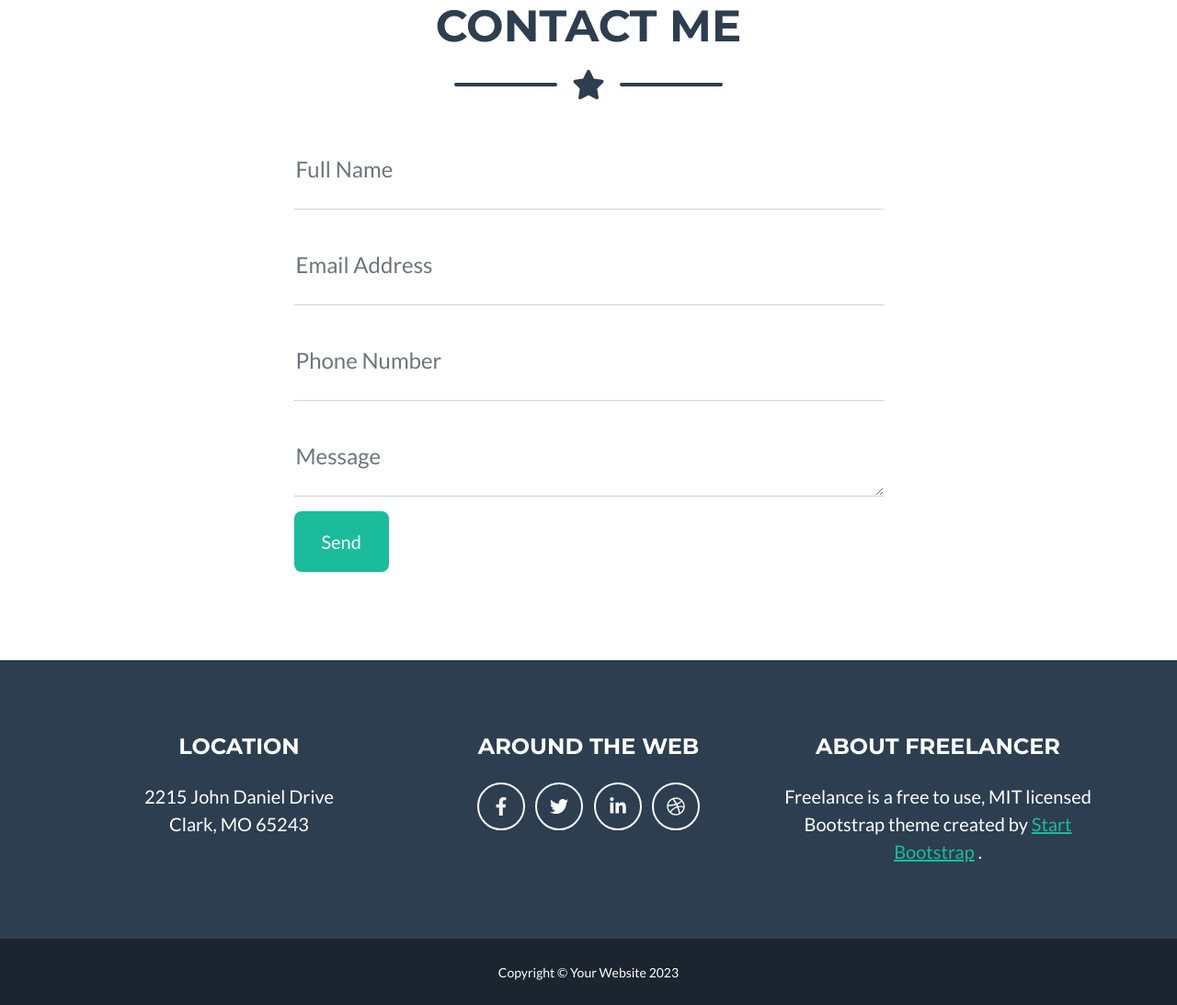
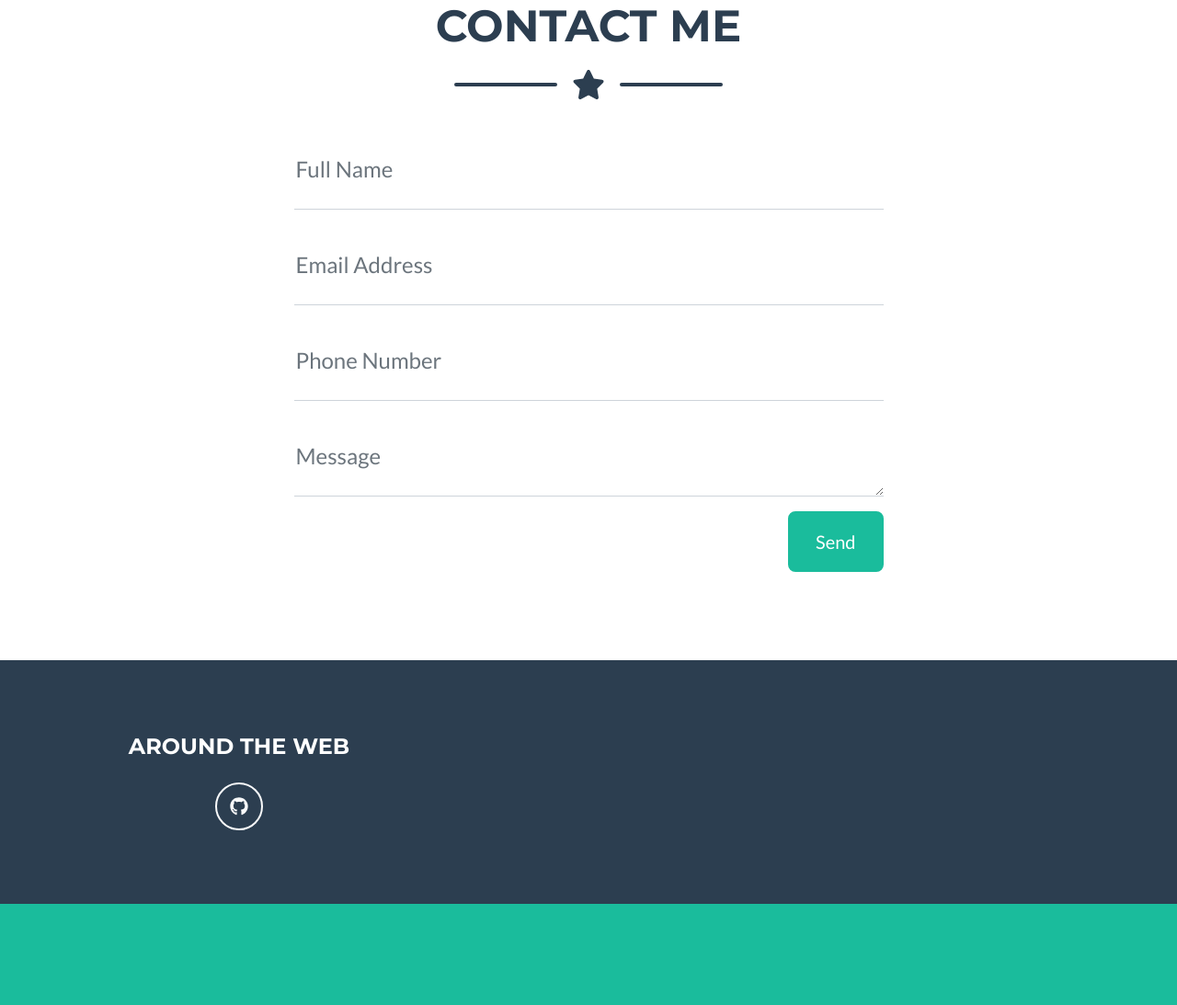
Before and after one commit to cobaemon/Portfolio, a Django app: page /portfolio/top/ in a window 1280 px wide. Shown: the part 2500-3593 px from the top of the page at 92% size. After the commit the page ends 3483 px from the top, so only its background shows below. Run offline with Django 4.2, Linux system fonts and the light colour scheme; some libraries are stand-ins or nearby versions.

Commit message:
様々な修正
送信の成功・失敗メッセージを閉じれるようにボタンを追加
レイアウトの修正
githubのリンクを追加

```diff
--- a/portfolio/static/top/js/scripts.js
+++ b/portfolio/static/top/js/scripts.js
@@ -103,13 +103,24 @@ window.addEventListener('DOMContentLoaded', event => {
         });
 
         if (response.ok) {
+            contactForm.reset();
             successMessage.style.display = 'block';
             errorMessage.style.display = 'none';
-            contactForm.reset();
         } else {
             // エラーハンドリング
             successMessage.style.display = 'none';
             errorMessage.style.display = 'block';
         }
     });
+
+    const successCloseButton = document.querySelector('#successMessage .btn-close');
+    const errorCloseButton = document.querySelector('#errorMessage .btn-close');
+
+    successCloseButton.addEventListener('click', () => {
+        successMessage.style.display = 'none';
+    });
+
+    errorCloseButton.addEventListener('click', () => {
+        errorMessage.style.display = 'none';
+    });
 });
--- a/portfolio/templates/index.html
+++ b/portfolio/templates/index.html
@@ -207,36 +207,16 @@
                                     {% endfor %}
                                 {% endif %}
                             </div>
-                            <!-- Submit success message-->
-                            {% if messages %}
-                                {% for message in messages %}
-                                    {% if message.tags == "success" %}
-                                        <div class="d-none" id="submitSuccessMessage">
-                                            <div class="text-center mb-3">
-                                                <div class="fw-bolder">{{ message }}</div>
-                                            </div>
-                                        </div>
-                                    {% endif %}
-                                {% endfor %}
-                            {% endif %}
-                            <!-- Submit error message-->
-                            {% if messages %}
-                                {% for message in messages %}
-                                    {% if message.tags == "error" %}
-                                        <div class="d-none" id="submitErrorMessage">
-                                        <div class="text-center text-danger mb-3">{{ message }}</div>
-                                        </div>
-                                    {% endif %}
-                                {% endfor %}
-                            {% endif %}
                             <!-- Submit Button-->
-                            <div id="successMessage" class="alert alert-success" role="alert" style="display: none;">
+                            <div id="successMessage" class="alert alert-success " role="alert" style="display: none;">
                                 Your message has been sent successfully.
+                                <button type="button" class="btn-close float-end" aria-label="Close"></button>
                             </div>
                             <div id="errorMessage" class="alert alert-danger" role="alert" style="display: none;">
                                 Your message could not be sent. Please try again.
+                                <button type="button" class="btn-close float-end" aria-label="Close"></button>
                             </div>
-                            <button class="btn btn-primary btn-xl" id="submitButton" type="submit">Send</button>
+                            <button class="btn btn-primary btn-xl float-end" id="submitButton" type="submit">Send</button>
                         </form>
                     </div>
                 </div>
@@ -246,39 +226,14 @@
         <footer class="footer text-center">
             <div class="container">
                 <div class="row">
-                    <!-- Footer Location-->
-                    <div class="col-lg-4 mb-5 mb-lg-0">
-                        <h4 class="text-uppercase mb-4">Location</h4>
-                        <p class="lead mb-0">
-                            2215 John Daniel Drive
-                            <br />
-                            Clark, MO 65243
-                        </p>
-                    </div>
                     <!-- Footer Social Icons-->
                     <div class="col-lg-4 mb-5 mb-lg-0">
                         <h4 class="text-uppercase mb-4">Around the Web</h4>
-                        <a class="btn btn-outline-light btn-social mx-1" href="#!"><i class="fab fa-fw fa-facebook-f"></i></a>
-                        <a class="btn btn-outline-light btn-social mx-1" href="#!"><i class="fab fa-fw fa-twitter"></i></a>
-                        <a class="btn btn-outline-light btn-social mx-1" href="#!"><i class="fab fa-fw fa-linkedin-in"></i></a>
-                        <a class="btn btn-outline-light btn-social mx-1" href="#!"><i class="fab fa-fw fa-dribbble"></i></a>
-                    </div>
-                    <!-- Footer About Text-->
-                    <div class="col-lg-4">
-                        <h4 class="text-uppercase mb-4">About Freelancer</h4>
-                        <p class="lead mb-0">
-                            Freelance is a free to use, MIT licensed Bootstrap theme created by
-                            <a href="http://startbootstrap.com">Start Bootstrap</a>
-                            .
-                        </p>
+                        <a class="btn btn-outline-light btn-social mx-1" href="https://github.com/cobaemon" target="_blank"><i class="fab fa-fw fa-github"></i></a>
                     </div>
                 </div>
             </div>
         </footer>
-        <!-- Copyright Section-->
-        <div class="copyright py-4 text-center text-white">
-            <div class="container"><small>Copyright &copy; Your Website 2023</small></div>
-        </div>
         <!-- Portfolio Modals-->
         <!-- Portfolio Modal 1-->
         <div class="portfolio-modal modal fade" id="portfolioModal1" tabindex="-1" aria-labelledby="portfolioModal1" aria-hidden="true">
```
